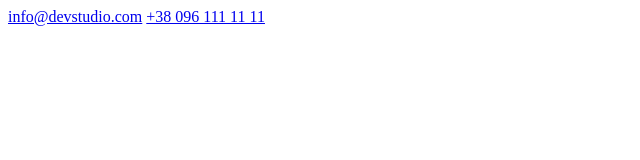
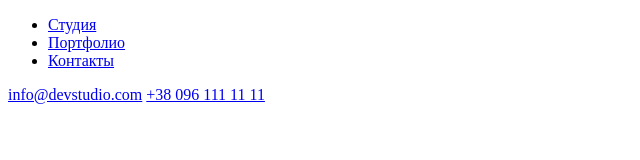
Before and after one commit to kostiantynyevdokymov/goit-markup-hw-01, a plain HTML site: page index.html in a window 1280 px wide. Shown: the whole page, without its empty margins (0-640 px from the left). Drawn offline with Linux system fonts and the light colour scheme.

Commit message:
добавил меню навигацию

```diff
--- a/index.html
+++ b/index.html
@@ -7,17 +7,25 @@
     <title>goit-markup-hw-1</title>
 </head>
 <body>
+    <header>
     <!--main section-->
     <div class="main_section">
         <!-- main nav section-->
-        <div class="main_nav_section">
+        <nav class="main_nav_section">
+            <ul>
+                <li><a href="#">Студия</a></li>
+                <li><a href="#">Портфолио</a></li>
+                <li><a href="#">Контакты</a></li>
+            </ul>
+        </nav>
 
-        </div>
+
         <!--main contact section-->
         <div class="main_contact_section">
             <a href="mailto:info@devstudio.com">info@devstudio.com</a>
             <a href="tel:+38 096 111 11 11">+38 096 111 11 11</a>
         </div>
     </div>
+</header>
 </body>
 </html>
```
